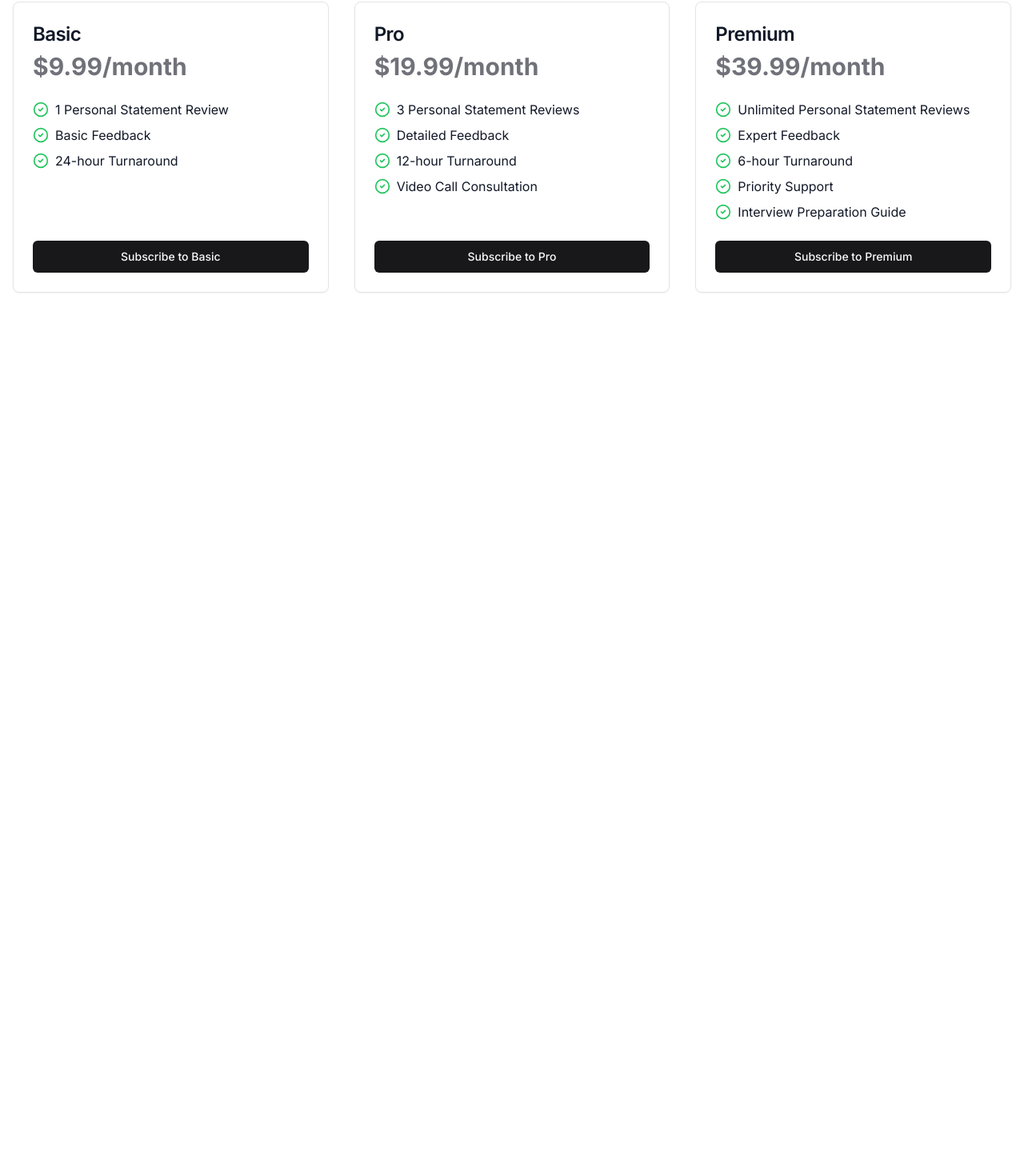
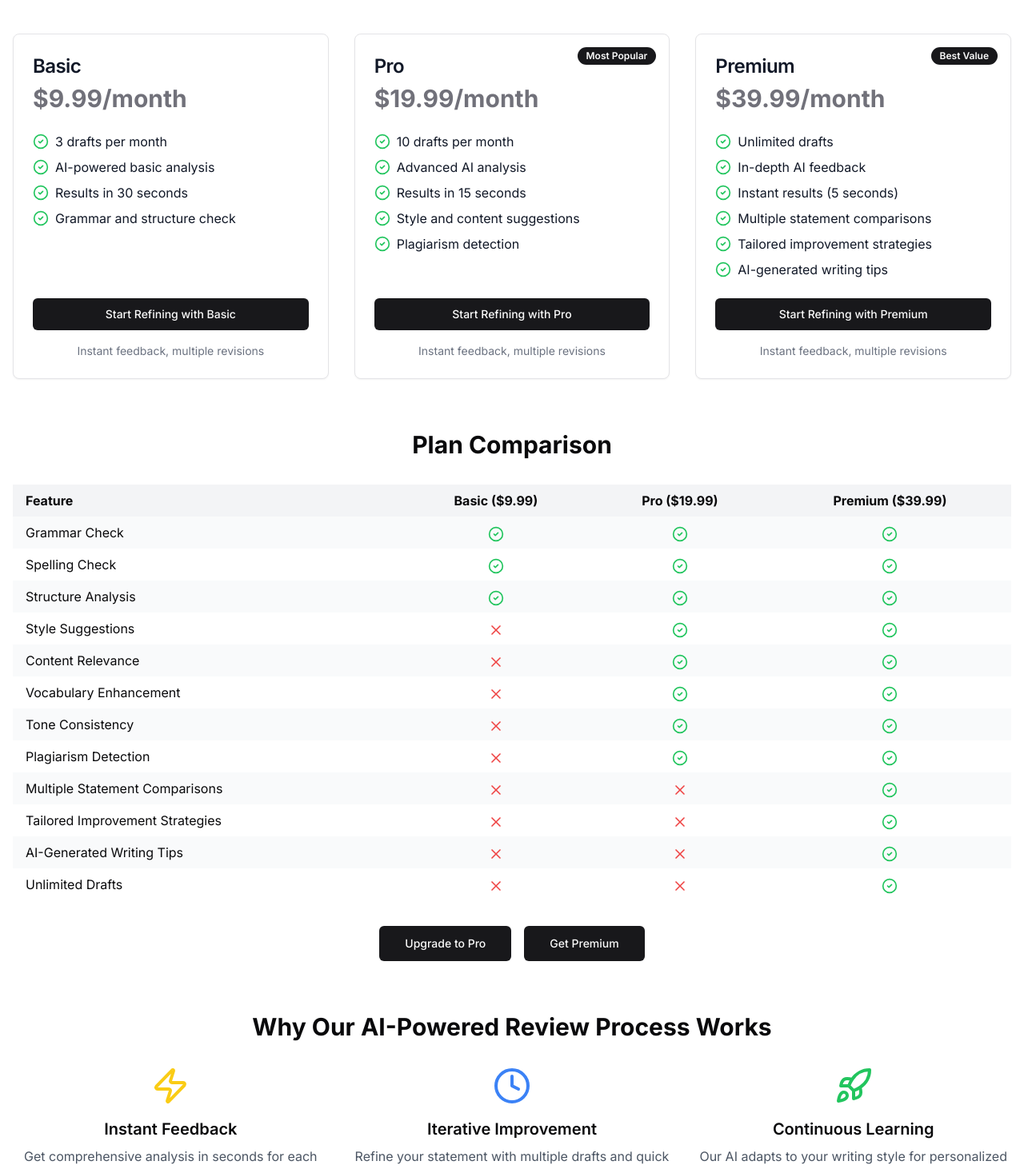
Before and after one commit to OPTIC7409/Personal-Statement-Reviewer-Frontend, a Next.js app in the folder ps-reviewer/: page /pricing in a window 1280 px wide. Shown: the part 214-1676 px from the top of the page at 80% size. Before the commit the page ends 864 px from the top, so only its background shows below. Built offline with nearby package versions, Linux system fonts and the light colour scheme; what supertokens-auth-react would draw is missing.

Commit message:
pricing page

```diff
--- a/ps-reviewer/src/app/pricing/page.tsx
+++ b/ps-reviewer/src/app/pricing/page.tsx
@@ -4,29 +4,64 @@ import { useState } from 'react'
 import { useRouter } from 'next/navigation'
 import { Button } from "@/components/ui/button"
 import { Card, CardContent, CardDescription, CardFooter, CardHeader, CardTitle } from "@/components/ui/card"
-import { CheckCircle2 } from 'lucide-react'
-
-// Replace with your actual Stripe publishable key
+import { Badge } from "@/components/ui/badge"
+import { CheckCircle2, Zap, Clock, Rocket, X } from 'lucide-react'
 
 const pricingPlans = [
     {
         name: 'Basic',
         price: 9.99,
-        features: ['1 Personal Statement Review', 'Basic Feedback', '24-hour Turnaround'],
-        stripePriceId: 'price_basic123'
+        features: [
+            '3 drafts per month',
+            'AI-powered basic analysis',
+            'Results in 30 seconds',
+            'Grammar and structure check'
+        ],
+        stripePriceId: 'price_basic123',
+        badge: null
     },
     {
         name: 'Pro',
         price: 19.99,
-        features: ['3 Personal Statement Reviews', 'Detailed Feedback', '12-hour Turnaround', 'Video Call Consultation'],
-        stripePriceId: 'price_pro456'
+        features: [
+            '10 drafts per month',
+            'Advanced AI analysis',
+            'Results in 15 seconds',
+            'Style and content suggestions',
+            'Plagiarism detection'
+        ],
+        stripePriceId: 'price_pro456',
+        badge: 'Most Popular'
     },
     {
         name: 'Premium',
         price: 39.99,
-        features: ['Unlimited Personal Statement Reviews', 'Expert Feedback', '6-hour Turnaround', 'Priority Support', 'Interview Preparation Guide'],
-        stripePriceId: 'price_premium789'
+        features: [
+            'Unlimited drafts',
+            'In-depth AI feedback',
+            'Instant results (5 seconds)',
+            'Multiple statement comparisons',
+            'Tailored improvement strategies',
+            'AI-generated writing tips'
+        ],
+        stripePriceId: 'price_premium789',
+        badge: 'Best Value'
     }
+]
+
+const feedbackComparison = [
+    { feature: 'Grammar Check', basic: true, advanced: true, premium: true },
+    { feature: 'Spelling Check', basic: true, advanced: true, premium: true },
+    { feature: 'Structure Analysis', basic: true, advanced: true, premium: true },
+    { feature: 'Style Suggestions', basic: false, advanced: true, premium: true },
+    { feature: 'Content Relevance', basic: false, advanced: true, premium: true },
+    { feature: 'Vocabulary Enhancement', basic: false, advanced: true, premium: true },
+    { feature: 'Tone Consistency', basic: false, advanced: true, premium: true },
+    { feature: 'Plagiarism Detection', basic: false, advanced: true, premium: true },
+    { feature: 'Multiple Statement Comparisons', basic: false, advanced: false, premium: true },
+    { feature: 'Tailored Improvement Strategies', basic: false, advanced: false, premium: true },
+    { feature: 'AI-Generated Writing Tips', basic: false, advanced: false, premium: true },
+    { feature: 'Unlimited Drafts', basic: false, advanced: false, premium: true },
 ]
 
 export default function PricingPage() {
@@ -63,10 +98,16 @@ export default function PricingPage() {
 
     return (
         <div className="container mx-auto px-4 py-16">
-            <h1 className="text-4xl font-bold text-center mb-12">Choose Your Plan</h1>
-            <div className="grid grid-cols-1 md:grid-cols-3 gap-8">
+            <h1 className="text-4xl font-bold text-center mb-4">Choose Your Plan</h1>
+            <p className="text-center text-gray-600 mb-12">Refine your personal statement with AI-powered feedback in seconds</p>
+            <div className="grid grid-cols-1 md:grid-cols-3 gap-8 mb-16">
                 {pricingPlans.map((plan) => (
-                    <Card key={plan.name} className="flex flex-col">
+                    <Card key={plan.name} className="flex flex-col relative">
+                        {plan.badge && (
+                            <Badge className="absolute top-4 right-4 bg-primary text-primary-foreground">
+                                {plan.badge}
+                            </Badge>
+                        )}
                         <CardHeader>
                             <CardTitle className="text-2xl">{plan.name}</CardTitle>
                             <CardDescription className="text-3xl font-bold">${plan.price.toFixed(2)}/month</CardDescription>
@@ -81,18 +122,87 @@ export default function PricingPage() {
                                 ))}
                             </ul>
                         </CardContent>
-                        <CardFooter>
+                        <CardFooter className="flex flex-col space-y-4">
                             <Button
                                 className="w-full"
                                 onClick={() => handleSubscription(plan.stripePriceId)}
                                 disabled={isLoading === plan.stripePriceId}
                             >
-                                {isLoading === plan.stripePriceId ? 'Processing...' : `Subscribe to ${plan.name}`}
+                                {isLoading === plan.stripePriceId ? 'Processing...' : `Start Refining with ${plan.name}`}
                             </Button>
+                            <p className="text-sm text-center text-gray-500">Instant feedback, multiple revisions</p>
                         </CardFooter>
                     </Card>
                 ))}
             </div>
+
+            <div className="mb-16">
+                <h2 className="text-3xl font-bold text-center mb-8">Plan Comparison</h2>
+                <div className="overflow-x-auto">
+                    <table className="w-full">
+                        <thead>
+                            <tr className="bg-gray-100">
+                                <th className="px-4 py-2 text-left">Feature</th>
+                                <th className="px-4 py-2 text-center">Basic ($9.99)</th>
+                                <th className="px-4 py-2 text-center">Pro ($19.99)</th>
+                                <th className="px-4 py-2 text-center">Premium ($39.99)</th>
+                            </tr>
+                        </thead>
+                        <tbody>
+                            {feedbackComparison.map((item, index) => (
+                                <tr key={index} className={index % 2 === 0 ? 'bg-gray-50' : ''}>
+                                    <td className="px-4 py-2">{item.feature}</td>
+                                    <td className="px-4 py-2 text-center">
+                                        {item.basic ? <CheckCircle2 className="h-5 w-5 text-green-500 inline" /> : <X className="h-5 w-5 text-red-500 inline" />}
+                                    </td>
+                                    <td className="px-4 py-2 text-center">
+                                        {item.advanced ? <CheckCircle2 className="h-5 w-5 text-green-500 inline" /> : <X className="h-5 w-5 text-red-500 inline" />}
+                                    </td>
+                                    <td className="px-4 py-2 text-center">
+                                        {item.premium ? <CheckCircle2 className="h-5 w-5 text-green-500 inline" /> : <X className="h-5 w-5 text-red-500 inline" />}
+                                    </td>
+                                </tr>
+                            ))}
+                        </tbody>
+                    </table>
+                </div>
+                <div className="text-center mt-8 space-x-4">
+                    <Button size="lg" onClick={() => handleSubscription(pricingPlans[1].stripePriceId)}>
+                        Upgrade to Pro
+                    </Button>
+                    <Button size="lg" onClick={() => handleSubscription(pricingPlans[2].stripePriceId)}>
+                        Get Premium
+                    </Button>
+                </div>
+            </div>
+
+            <div className="text-center mb-16">
+                <h2 className="text-3xl font-bold mb-4">Why Our AI-Powered Review Process Works</h2>
+                <div className="grid grid-cols-1 md:grid-cols-3 gap-8 mt-8">
+                    <div className="flex flex-col items-center">
+                        <Zap className="h-12 w-12 text-yellow-400 mb-4" />
+                        <h3 className="text-xl font-semibold mb-2">Instant Feedback</h3>
+                        <p className="text-gray-600">Get comprehensive analysis in seconds for each draft</p>
+                    </div>
+                    <div className="flex flex-col items-center">
+                        <Clock className="h-12 w-12 text-blue-500 mb-4" />
+                        <h3 className="text-xl font-semibold mb-2">Iterative Improvement</h3>
+                        <p className="text-gray-600">Refine your statement with multiple drafts and quick revisions</p>
+                    </div>
+                    <div className="flex flex-col items-center">
+                        <Rocket className="h-12 w-12 text-green-500 mb-4" />
+                        <h3 className="text-xl font-semibold mb-2">Continuous Learning</h3>
+                        <p className="text-gray-600">Our AI adapts to your writing style for personalized advice</p>
+                    </div>
+                </div>
+            </div>
+            <div className="text-center">
+                <h2 className="text-2xl font-bold mb-4">Ready to Perfect Your Personal Statement?</h2>
+                <p className="text-gray-600 mb-6">Join thousands of applicants who've improved their chances with our AI-powered revision process</p>
+                <Button size="lg" onClick={() => handleSubscription(pricingPlans[2].stripePriceId)}>
+                    Start Your Journey to the Perfect Statement
+                </Button>
+            </div>
         </div>
     )
 }
```
Also changed, not shown: 2 other files (tests, documents, lock files or other folders).
